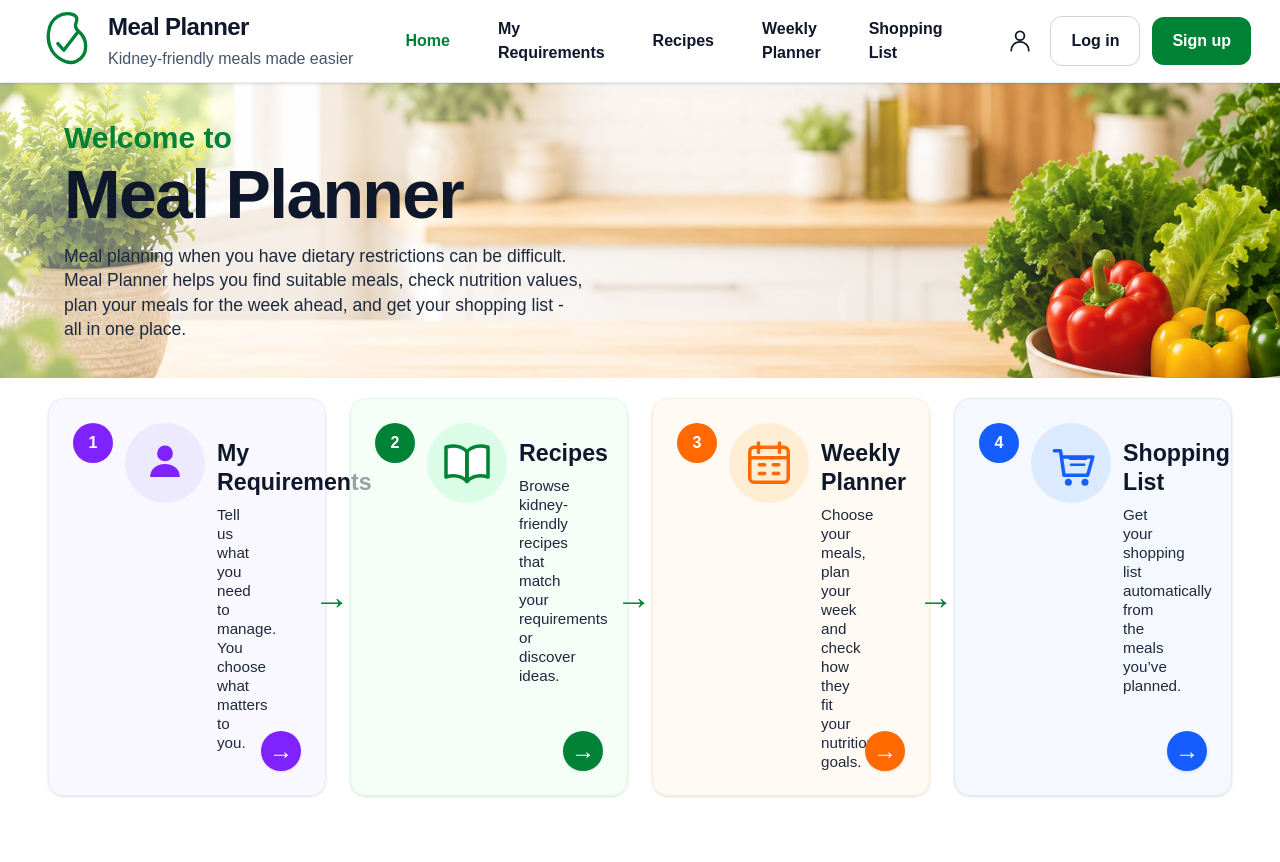
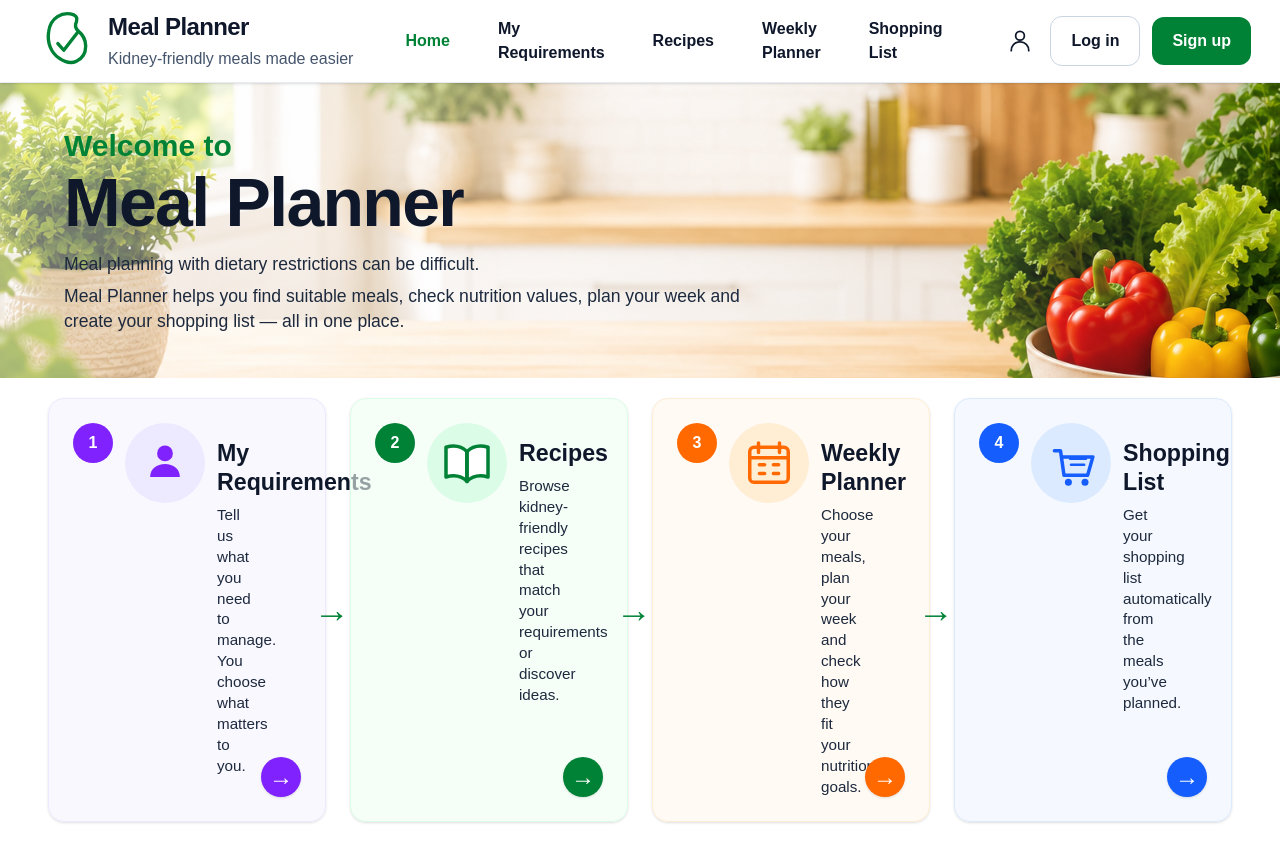
Before and after one commit to rj-jonesatlivedotcom/meal-planner, a Next.js app: page / in a window 1280 px wide. Shown: the top 862 px of the page. Built offline with nearby package versions, Linux system fonts and the light colour scheme.

Commit message:
further corrections to mob homepage

```diff
--- a/app/page.tsx
+++ b/app/page.tsx
@@ -172,15 +172,14 @@ export default function Home() {
               Meal Planner
             </h1>
 
-            <p className="mt-3 max-w-[720px] text-[0.95rem] leading-snug text-slate-800 sm:text-xl md:mt-4 md:text-[1.1rem]">
-              Meal planning when you have dietary restrictions can be difficult.
-              <br className="hidden md:block" />
-              Meal Planner helps you find suitable meals, check nutrition values,
-              <br className="hidden lg:block" />
-              plan your meals for the week ahead, and get your shopping list -
-              <br className="hidden lg:block" />
-              all in one place.
-            </p>
+            <div className="mt-3 max-w-[720px] text-slate-800 md:mt-4">
+              <p className="text-[0.95rem] leading-snug sm:text-xl md:text-[1.1rem]">
+                Meal planning with dietary restrictions can be difficult.
+              </p>
+              <p className="mt-2 text-[0.9rem] leading-snug sm:text-xl md:text-[1.1rem]">
+                Meal Planner helps you find suitable meals, check nutrition values, plan your week and create your shopping list — all in one place.
+              </p>
+            </div>
           </div>
         </div>
       </section>
@@ -192,32 +191,32 @@ export default function Home() {
             <div key={step.title} className="relative">
               <Link
                 href={step.href}
-                className={`group flex h-[72px] w-full items-center gap-3 rounded-xl border px-3 py-2 shadow-sm transition hover:-translate-y-0.5 hover:shadow-md sm:h-[80px] sm:px-4 md:h-full md:min-h-[225px] md:items-stretch md:rounded-2xl md:px-5 md:py-6 lg:px-6 xl:min-h-[235px] ${step.cardClass}`}
+                className={`group flex h-[82px] w-full items-center gap-3 rounded-xl border px-3 py-2 shadow-sm transition hover:-translate-y-0.5 hover:shadow-md sm:h-[88px] sm:px-4 md:h-full md:min-h-[225px] md:items-stretch md:rounded-2xl md:px-5 md:py-6 lg:px-6 xl:min-h-[235px] ${step.cardClass}`}
               >
                 <span
-                  className={`flex h-7 w-7 shrink-0 items-center justify-center rounded-full text-xs font-bold text-white md:h-10 md:w-10 md:text-base ${step.numberClass}`}
+                  className={`flex h-8 w-8 shrink-0 items-center justify-center rounded-full text-sm font-bold text-white md:h-10 md:w-10 md:text-base ${step.numberClass}`}
                 >
                   {step.number}
                 </span>
 
                 <div
-                  className={`flex h-9 w-9 shrink-0 items-center justify-center rounded-full md:h-20 md:w-20 ${step.iconClass}`}
+                  className={`flex h-11 w-11 shrink-0 items-center justify-center rounded-full md:h-20 md:w-20 ${step.iconClass}`}
                 >
                   {step.icon}
                 </div>
 
                 <div className="min-w-0 flex-1 md:mt-4">
-                  <h2 className="text-[1rem] font-bold leading-tight text-slate-900 md:text-[1.3rem] lg:text-[1.45rem]">
+                  <h2 className="text-[1.08rem] font-bold leading-tight text-slate-900 md:text-[1.3rem] lg:text-[1.45rem]">
                     {step.title}
                   </h2>
 
-                  <p className="mt-0.5 text-[0.68rem] leading-tight text-slate-800 md:mt-2 md:text-[0.9rem] lg:text-[0.95rem]">
+                  <p className="mt-0.5 text-[0.74rem] leading-snug text-slate-800 md:mt-2 md:text-[0.9rem] lg:text-[0.95rem]">
                     {step.description}
                   </p>
                 </div>
 
                 <div
-                  className={`flex h-7 w-7 shrink-0 items-center justify-center rounded-full text-base font-semibold leading-none text-white shadow-sm transition group-hover:translate-x-1 md:mt-auto md:h-10 md:w-10 md:text-2xl ${step.arrowClass}`}
+                  className={`flex h-8 w-8 shrink-0 items-center justify-center rounded-full text-lg font-semibold leading-none text-white shadow-sm transition group-hover:translate-x-1 md:mt-auto md:h-10 md:w-10 md:text-2xl ${step.arrowClass}`}
                   aria-hidden="true"
                 >
                   →
```
